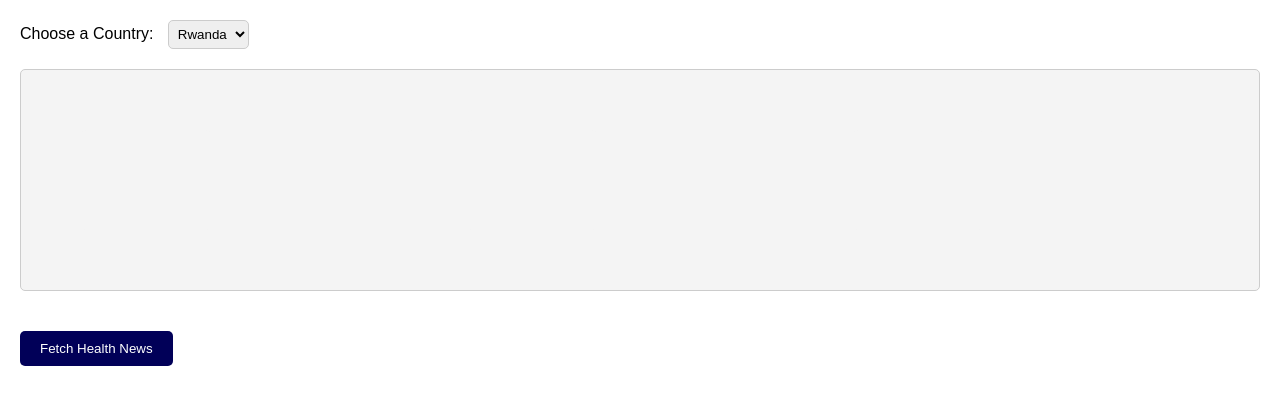
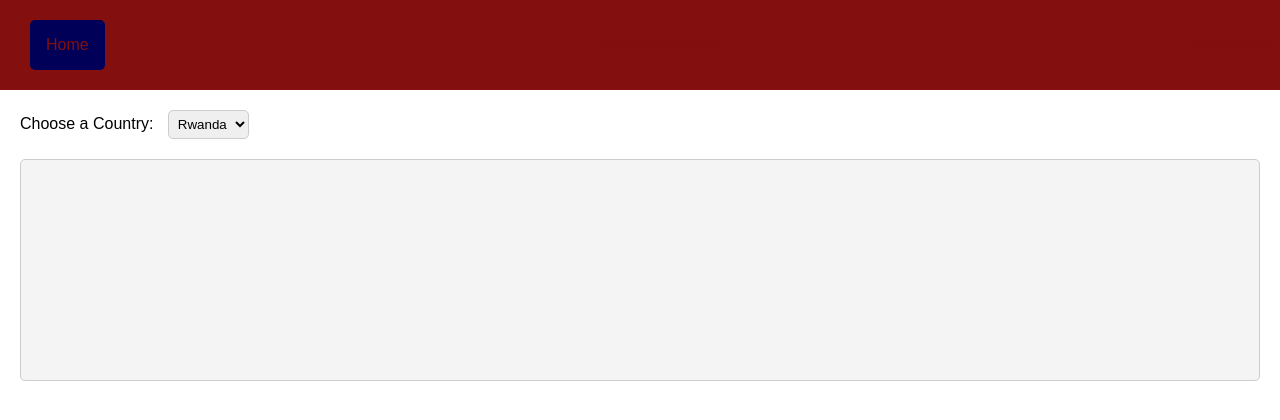
Before and after one commit to FrankOnyemaOrji/healthconnect, a Python web app: template templates/resources.html in a window 1280 px wide. Shown: the top 420 px of the page. Run offline with Jinja, Linux system fonts and the light colour scheme; the template is opened without the code that fills it, so the values that code supplies are empty.

Commit message:
Added templates/resources.html

```diff
--- a/templates/resources.html
+++ b/templates/resources.html
@@ -7,6 +7,11 @@
 
 </head>
 <body>
+    <nav class="top-nav">
+        <button class="back-button"> <a href="{{url_for('views.index')}}">Home</a></button>
+        <a href="{{url_for('views.appointment')}}">Book Appointment</a>
+        <a href="{{url_for('views.resource')}}">Resources</a>
+    </nav>
     <div class="country-dropdown">
         <label for="country">Choose a Country:</label>
         <select id="country" autocomplete="off">
```
